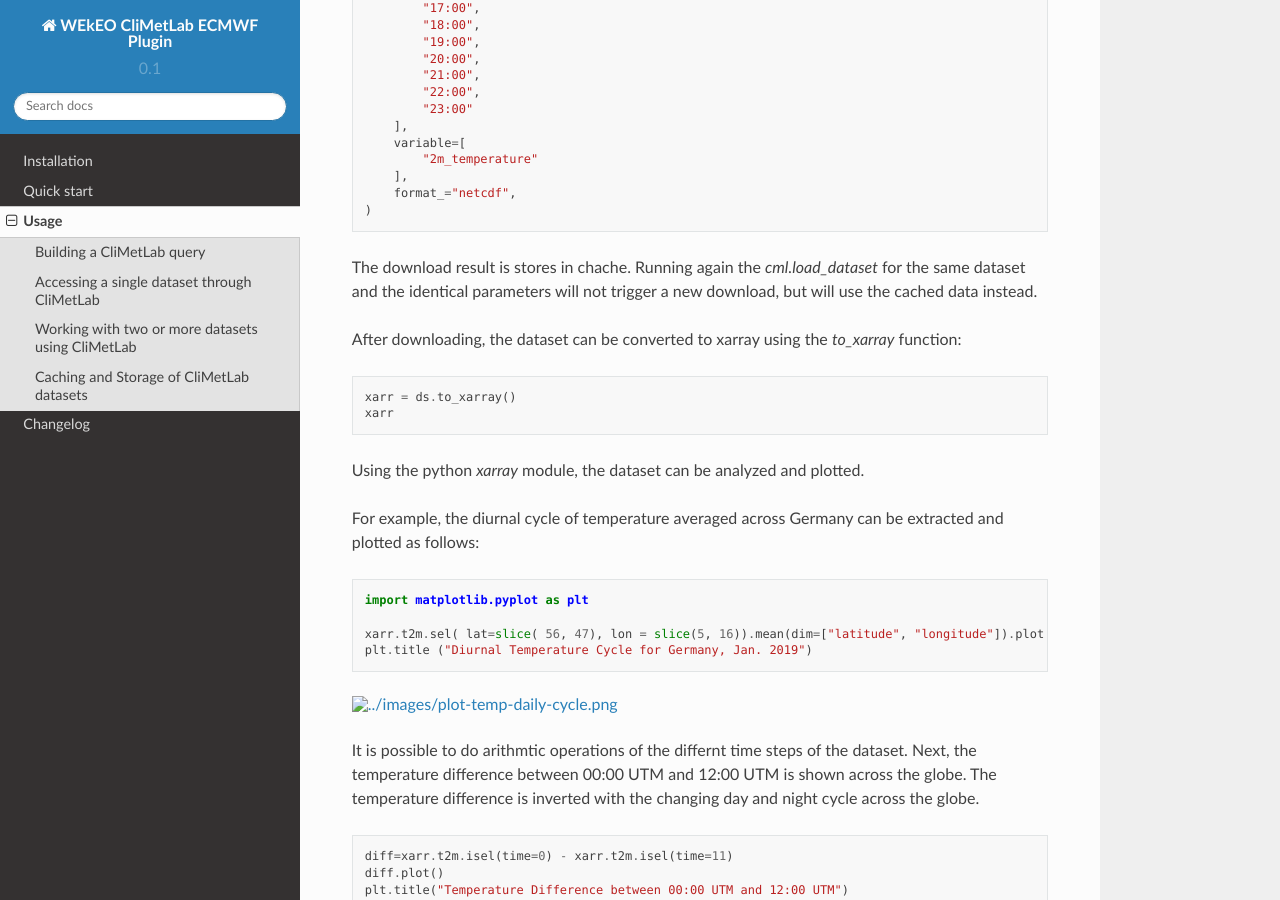
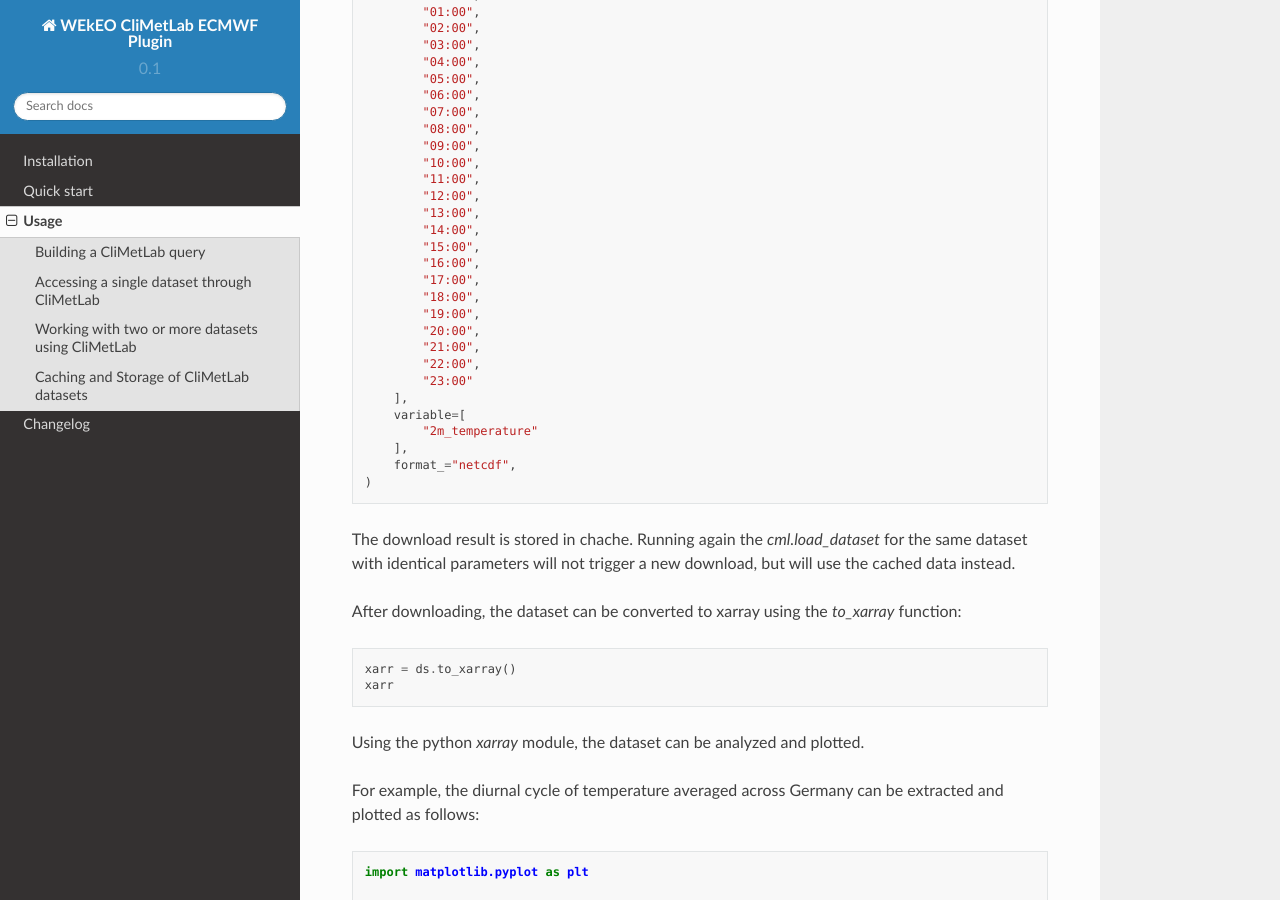
Before and after one commit to GermanoGuerrini/climetlab-wekeo-ecmwf, a Sphinx documentation site: the page built from docs/source/usage.rst, in a window 1280 px wide and 900 px high, scrolled down 2023 px. Built offline with Sphinx 7.4.7 and the Read the Docs theme 2.0.0, drawn with Linux system fonts in a browser that asks for light colours; some of the changed text lies outside the part shown.

Commit message:
Small doc fixes

```diff
--- a/docs/source/usage.rst
+++ b/docs/source/usage.rst
@@ -112,7 +112,7 @@
         format_="netcdf",
     )
 
-The download result is stores in chache. Running again the `cml.load_dataset` for the same dataset and the identical parameters will not trigger a new download, but will use the cached data instead.
+The download result is stored in chache. Running again the `cml.load_dataset` for the same dataset with identical parameters will not trigger a new download, but will use the cached data instead.
 
 After downloading, the dataset can be converted to xarray using the `to_xarray` function:
 
```
Also changed, not shown: other parts of docs/source/usage.rst (+2 -2 lines), docs/images/plot-merged-ds.png (renamed from docs/images/plot-merged-ds.PNG), docs/images/plot-temp-daily-cycle.png (renamed from docs/images/plot-temp-daily-cycle.PNG), docs/images/plot-temp-diff.png (renamed from docs/images/plot-temp-diff.PNG), docs/images/wekeo-viewer-attributes.png (renamed from docs/images/wekeo-viewer-attributes.PNG).
